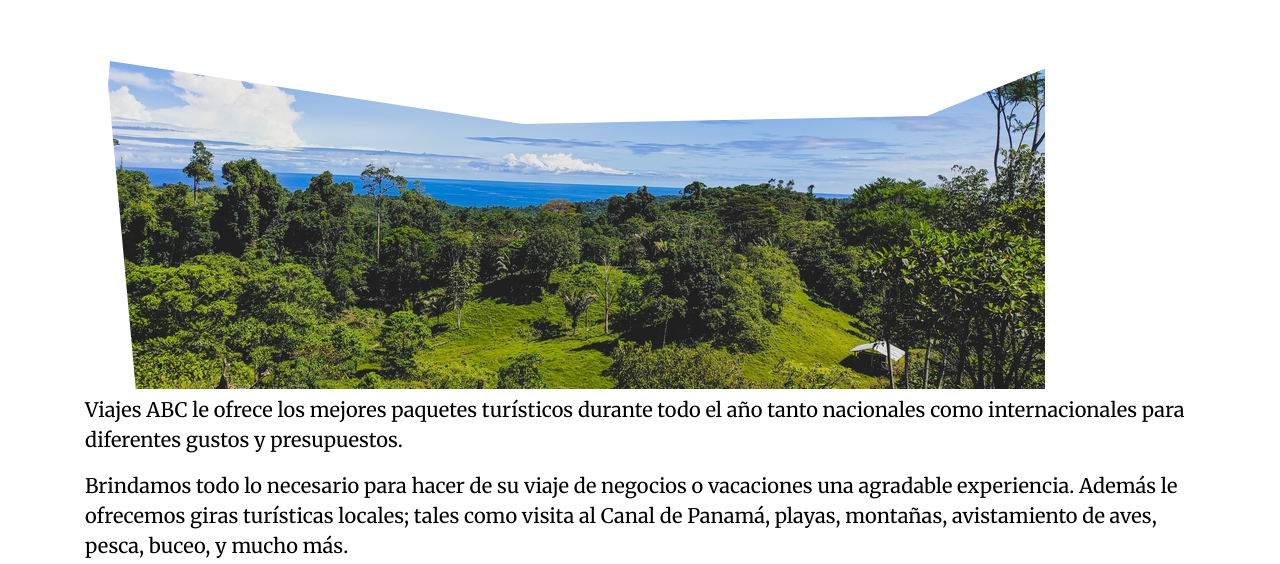
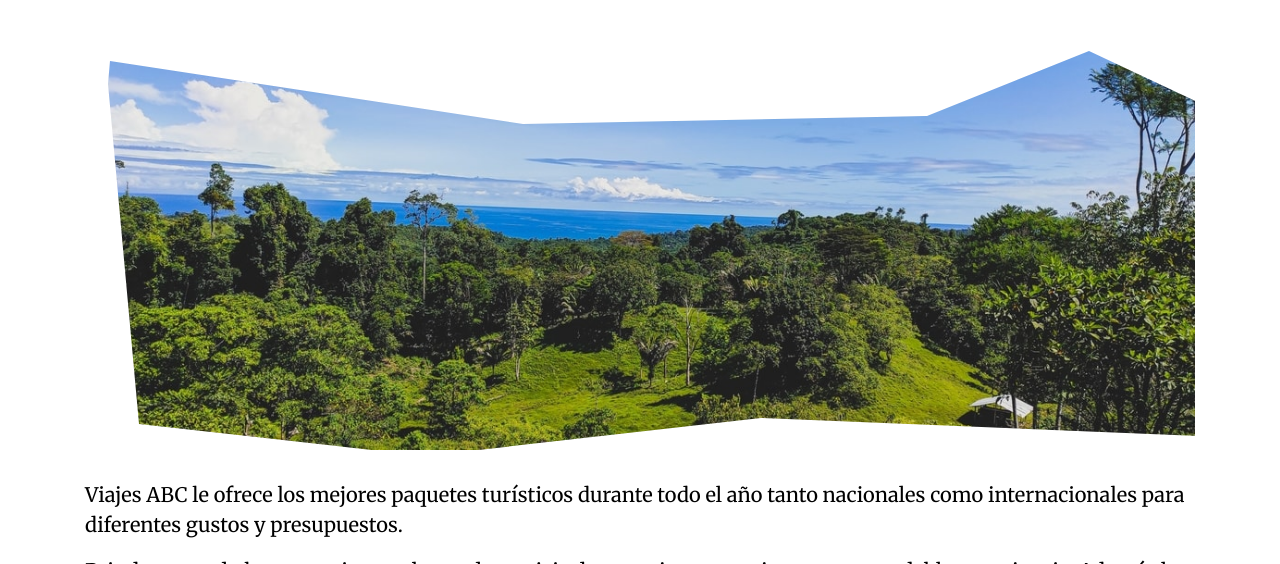
Before and after one commit to abeitia/pec1-project, a website built with Parcel: page index.html in a window 1280 px wide. Shown: the part 287-851 px from the top of the page. Built offline with nearby package versions, Linux system fonts and the light colour scheme.

Commit message:
new images added

```diff
--- a/css/estilos.css
+++ b/css/estilos.css
@@ -1017,3 +1017,13 @@ ul.lista li li {
 
 
 }
+
+
+/* Página Inicio */
+div.home p:last-child {
+  padding-bottom: 30px;
+}
+
+div.home p:first-child {
+    padding-top: 30px;
+  }
--- a/index.html
+++ b/index.html
@@ -40,10 +40,17 @@
                     <h1>Tu viaje comienza aquí</h1>
 
                     <!-- <img src="img/inicio1.jpg" alt="" class="clip-polygon"> -->
-                    <img src="img/inicio1.jpg" alt="" class="clip-polygon" class="img-fluid-ad">
+                    <!-- <img src="img/inicio-900.jpg" alt="" class="clip-polygon" class="img-fluid-ad"> -->
                     <!-- <img src="img/inicio1.jpg" alt=""  class="img-fluid-ad"> -->
 
-                    <div  >
+                    <img srcset="img/inicio-300.jpg 300w,
+                        img/inicio-600.jpg 600w,
+                        img/inicio-900.jpg 900w,
+                        img/inicio-1200.jpg 1200w"
+                        sizes="100vw"
+                        src="img/inicio-600.jpg" alt="" class="img-fluid-ad clip-polygon">
+
+                    <div class="home" >
                         <p>Viajes ABC le ofrece los mejores paquetes turísticos durante todo el año tanto nacionales como internacionales para diferentes gustos y presupuestos.</p>
 
                         <p>Brindamos todo lo necesario para hacer de su viaje de negocios o vacaciones una agradable experiencia. Además le ofrecemos giras turísticas locales; tales como visita al Canal de Panamá, playas, montañas, avistamiento de aves, pesca, buceo, y mucho más.</p>
```
Also changed, not shown: img/inicio-1200.jpg (added), img/inicio-300.jpg (added), img/inicio-600.jpg (added), img/inicio-900.jpg (added), img/logo.png (deleted), img/logo2.png (deleted).
